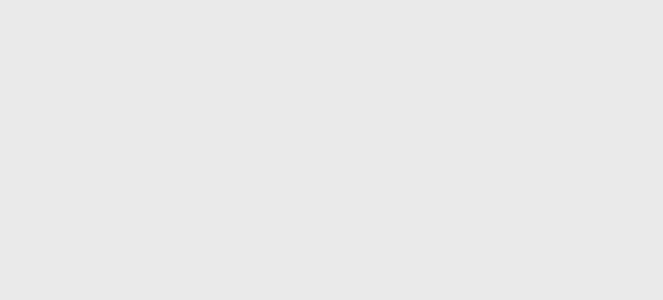
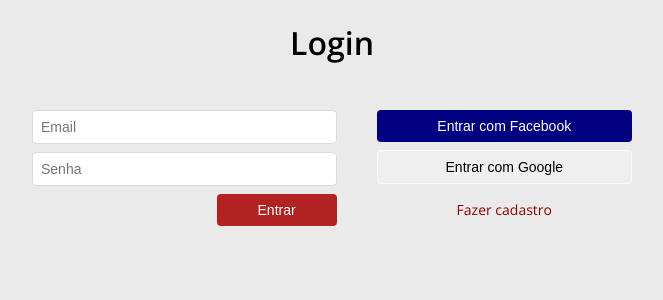
Before and after one commit to anacoimbrag/react-firebase, a React (Create React App) app: page /#/login in a window 1280 px wide. Shown: the top 300 px of the page, without its empty margins (308-971 px from the left). Built offline with nearby package versions, Linux system fonts and the light colour scheme.

Commit message:
added react router

```diff
--- a/package.json
+++ b/package.json
@@ -5,6 +5,7 @@
   "dependencies": {
     "react": "^16.5.1",
     "react-dom": "^16.5.1",
+    "react-router-dom": "^4.3.1",
     "react-scripts": "1.1.5"
   },
   "scripts": {
--- a/src/App.js
+++ b/src/App.js
@@ -1,4 +1,6 @@
 import React, { Component } from 'react';
+import { HashRouter as Router, Route, Switch } from "react-router-dom";
+
 import './App.css';
 import Login from './views/login';
 import Tasks from './views/tasks';
@@ -8,9 +10,13 @@
   render() {
     return (
       <div className="App">
-        {/* <Tasks /> */}
-        {/* <Login /> */}
-        {/* <Register /> */}
+        <Router>
+          <Switch>
+            <Route path="/login" component={Login} />
+            <Route path="/" exact component={Tasks} />
+            <Route path="/register" component={Register} />
+          </Switch>
+        </Router>
       </div>
     );
   }
--- a/src/components/button/button.css
+++ b/src/components/button/button.css
@@ -27,4 +27,5 @@
     color: darkred;
     font-weight: 300;
     cursor: pointer;
+    text-decoration: none;
 }
--- a/src/views/login.js
+++ b/src/views/login.js
@@ -1,4 +1,6 @@
 import React, { Component } from 'react';
+import { Link } from 'react-router-dom';
+
 import { Submit, FabebookButton, GoogleButton, OnlyTextButton } from '../components/button/button';
 import { Input, VerticalForm } from '../components/input/input';
 import { VerticalContainer } from '../components/container/container';
@@ -19,7 +21,7 @@
                    <VerticalContainer>
                        <FabebookButton>Entrar com facebook</FabebookButton>
                        <GoogleButton>Entrar com google</GoogleButton>
-                       <OnlyTextButton value="Fazer cadastro" />
+                       <Link className="btn btn-only-text" to="/register">Fazer cadastro</Link>
                    </VerticalContainer>
                </main>
            </div>
--- a/src/views/tasks.js
+++ b/src/views/tasks.js
@@ -1,4 +1,6 @@
 import React, { Component } from 'react';
+import { Link } from 'react-router-dom';
+
 import { Submit, OnlyTextButton } from '../components/button/button';
 import { VerticalContainer, ListContainer } from '../components/container/container';
 import { VerticalForm, Input } from '../components/input/input';
@@ -15,7 +17,7 @@
         return (
             <div>
                 <header>
-                    <OnlyTextButton value="Sair" />
+                    <Link className="btn btn-only-text" to="/login" value="Sair">Sair</Link>
                     <h1>Tarefas</h1>
                 </header>
                 <main>
```
Also changed, not shown: 1 other file (tests, documents, lock files or other folders).
